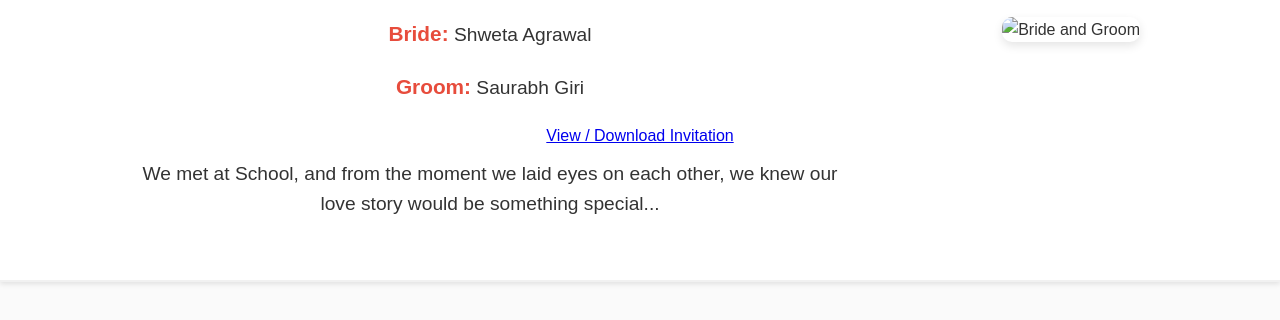
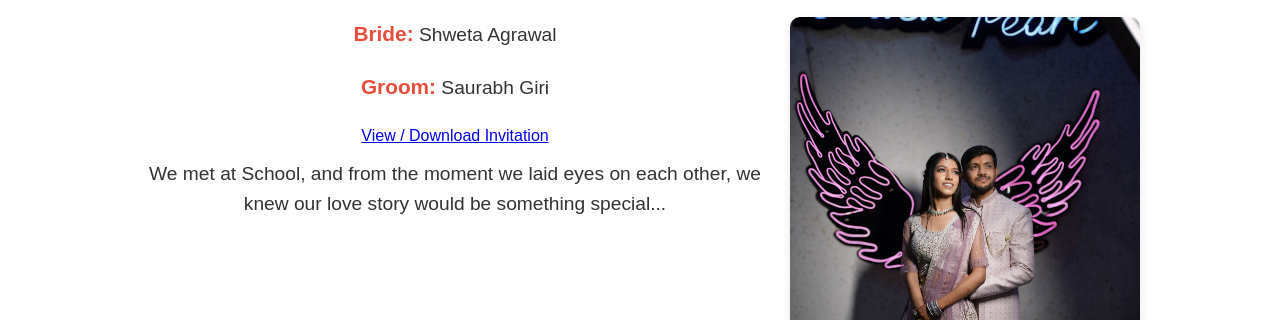
Before and after one commit to shwetaagr60/shwetaagr60.github.io, a plain HTML site: page index.html in a window 1280 px wide. Shown: the part 317-637 px from the top of the page. Drawn offline with nearby package versions, Linux system fonts and the light colour scheme.

Commit message:
Update index.html

```diff
--- a/index.html
+++ b/index.html
@@ -21,12 +21,12 @@
 
             <!-- Image of the couple (or any image you'd like) -->
             <div class="about-image">
-                <img src="img/shadi.JPG" alt="Bride and Groom" />
+                <img src="shadi.JPG" alt="Bride and Groom" />
             </div>
 
             <p><strong>Bride:</strong> Shweta Agrawal</p>
             <p><strong>Groom:</strong> Saurabh Giri</p>
-            <a href="docs/shadi.pdf" target="_blank" class="btn-download">View / Download Invitation</a>
+            <a href="shadi.pdf" target="_blank" class="btn-download">View / Download Invitation</a>
             <p>We met at School, and from the moment we laid eyes on each other, we knew our love story would be something special...</p>
         </div>
     </section>
```
